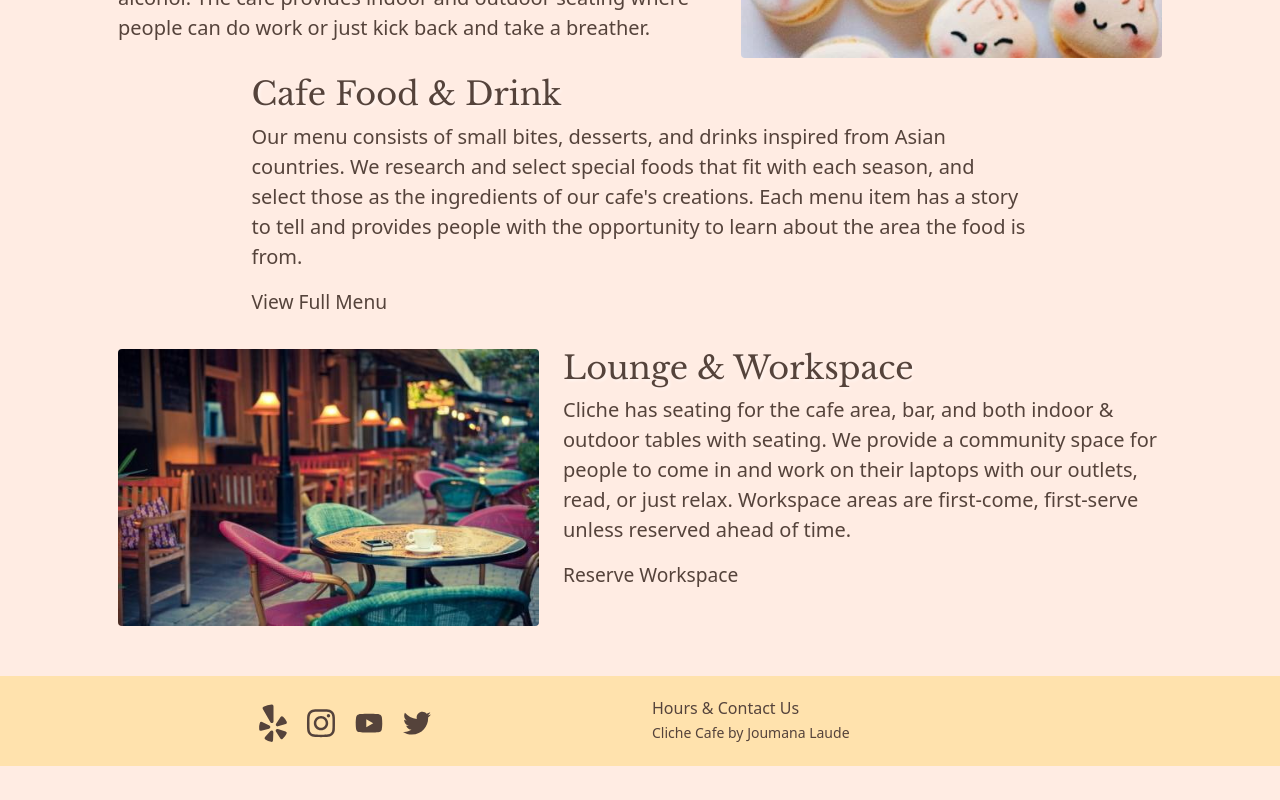
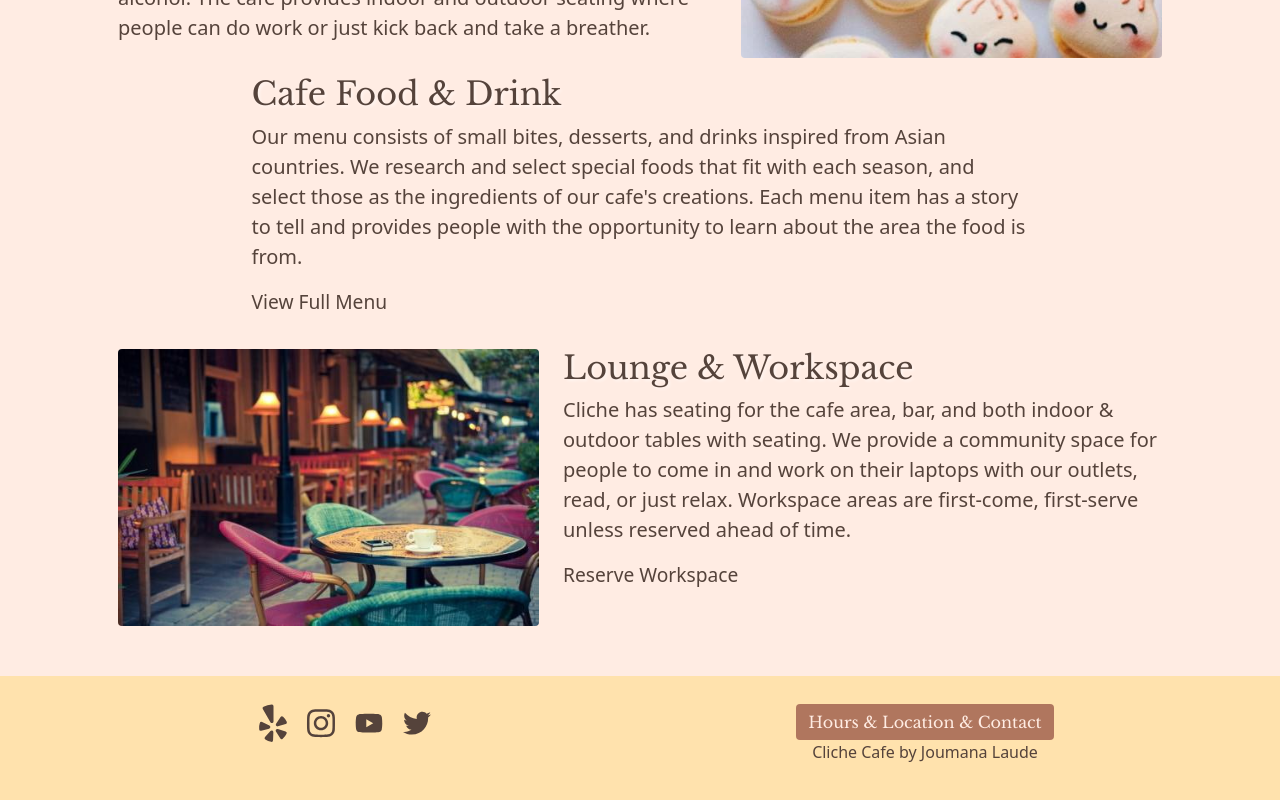
Before and after one commit to JoumanaLaude/cliche-cafe-react, a React (Create React App) app: page /home in a window 1280 px wide. Shown: the part 1091-1891 px from the top of the page. Before the commit the page ends 1857 px from the top, so only its background shows below. Built offline with nearby package versions, Linux system fonts and the light colour scheme.

Commit message:
footer modal & button focus change

```diff
--- a/src/App.css
+++ b/src/App.css
@@ -100,6 +100,17 @@ table {
   padding-right: 20px;
 }
 
+.footer-button {
+  font-family: "Libre Baskerville", serif;
+  background: #B0765E;
+  border: none;
+  color: #FFECE3;
+}
+
+.btn-secondary:hover {
+  background: #55433B;
+}
+
 @media screen and (max-width: 989px) {
   .navbar-light .navbar-nav .nav-link {
     font-family: "Libre Baskerville", serif;
--- a/src/components/Footer.js
+++ b/src/components/Footer.js
@@ -1,16 +1,14 @@
-import React from 'react';
-import { Col, Row } from 'reactstrap';
-import {
-   faYelp,
-   faInstagram,
-   faYoutube,
-   faTwitter
-   // faGithub
-} from '@fortawesome/free-brands-svg-icons';
+import React, { useState } from 'react';
+import { Container, Col, Row, Button, Modal, ModalHeader, ModalBody } from 'reactstrap';
+import { faYelp, faInstagram, faYoutube, faTwitter } from '@fortawesome/free-brands-svg-icons';
 import { FontAwesomeIcon } from "@fortawesome/react-fontawesome";
 
 function Footer() {
+   const [modal, setModal] = useState(false);
+   const toggle = () => setModal(!modal);
+
    return (
+      <>
          <footer className="site-footer">
             <div className="container">
                <Row>
@@ -20,13 +18,25 @@ function Footer() {
                      <a href="http://youtube.com/" aria-label="Youtube" target="_blank" rel="noreferrer"><FontAwesomeIcon icon={faYoutube} className="fa-2x fa-fw icon-space" /></a>
                      <a href="http://twitter.com/" aria-label="Twitter" target="_blank" rel="noreferrer"><FontAwesomeIcon icon={faTwitter} className="fa-2x fa-fw icon-space" /></a>
                   </Col>
-               <Col>
-                  Hours & Contact Us<br />
-                  <span className="small">Cliche Cafe by Joumana Laude</span>
+                  <Col className="pt-2 text-center">
+                     <p><Button onClick={toggle} className="footer-button">Hours & Location & Contact</Button><br />
+                     Cliche Cafe by Joumana Laude</p>
                   </Col>
                </Row>
             </div>
          </footer>
+
+         <Modal isOpen={modal} returnFocusAfterClose={false} toggle={toggle}>
+            <ModalHeader toggle={toggle}>Hours & Location & Contact</ModalHeader>
+            <ModalBody>
+               <Container className="text-center">
+                  <p>Open every day: 9AM - 8PM</p>
+                  <span className="small">📍 1332 Maple Street</span><br />
+                  <span className="small"> 📞 2-133-312-3111</span>
+               </Container>
+            </ModalBody>
+         </Modal>
+      </>
    );
 }
 
--- a/src/components/Menu.js
+++ b/src/components/Menu.js
@@ -15,7 +15,7 @@ function MenuPage() {
                <p><h2>Menu</h2>Cliche Cafe is currently serving our spring season menu.</p>
                <p>We are currently accepting pickup orders for food and drink only. Bubble tea orders can only be taken at the cafe bar.</p>
                <Button className="order-button" onClick={toggle}>Order Pickup</Button>
-               <Modal isOpen={modal} toggle={toggle}>
+               <Modal isOpen={modal} toggle={toggle} returnFocusAfterClose={false}>
                   <ModalHeader charCode="Close" toggle={toggle}>Order for Pickup</ModalHeader>
                   <ModalBody>
                      <Row>
--- a/src/css/slider.css
+++ b/src/css/slider.css
@@ -63,8 +63,7 @@ body {
 }
 
 .slider-button:hover {
-  background: #FFECE3;
-  color: #55433B;
+  color: #FFECE3;
 }
 
 
```
Lines whose indentation alone changed are shown as unchanged.
